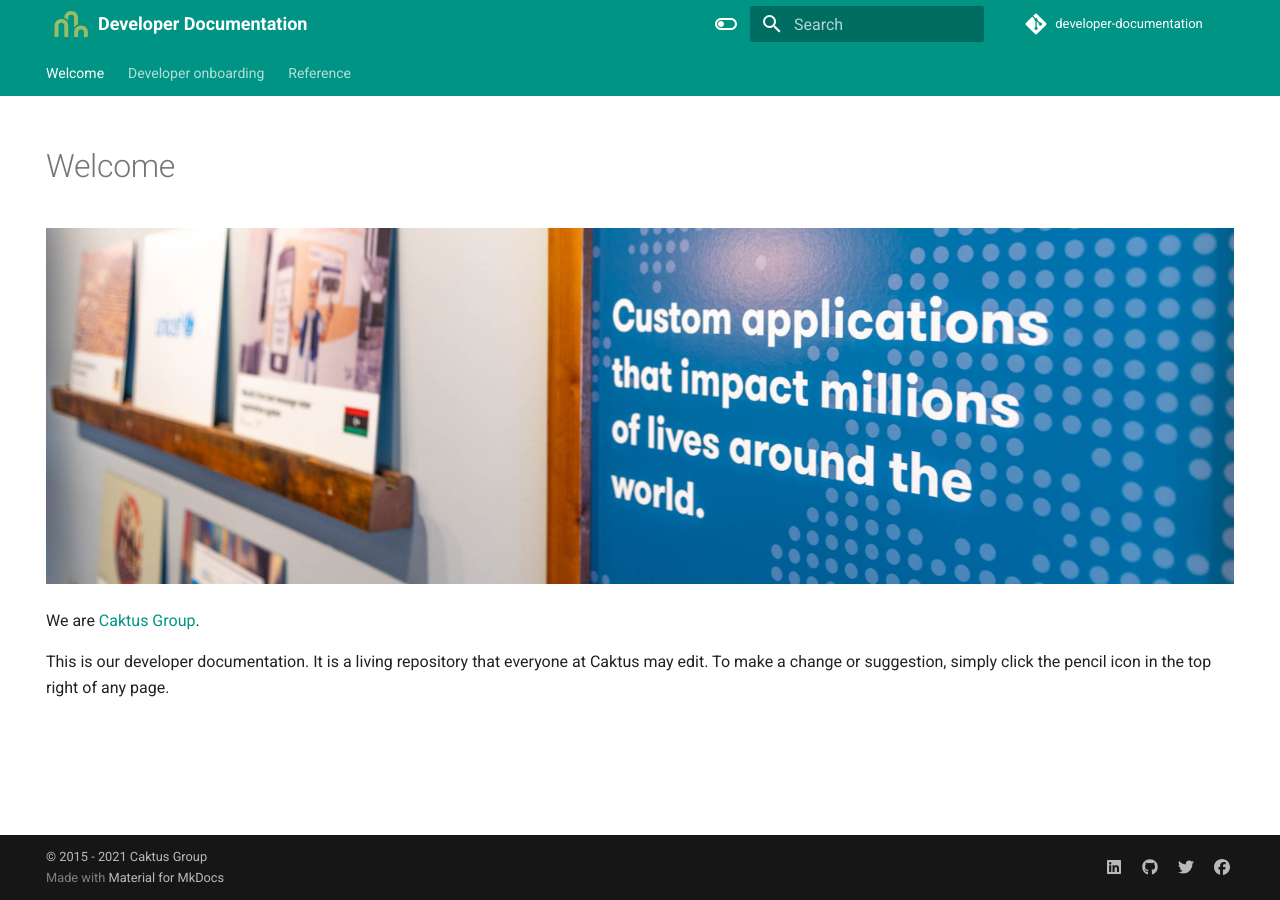
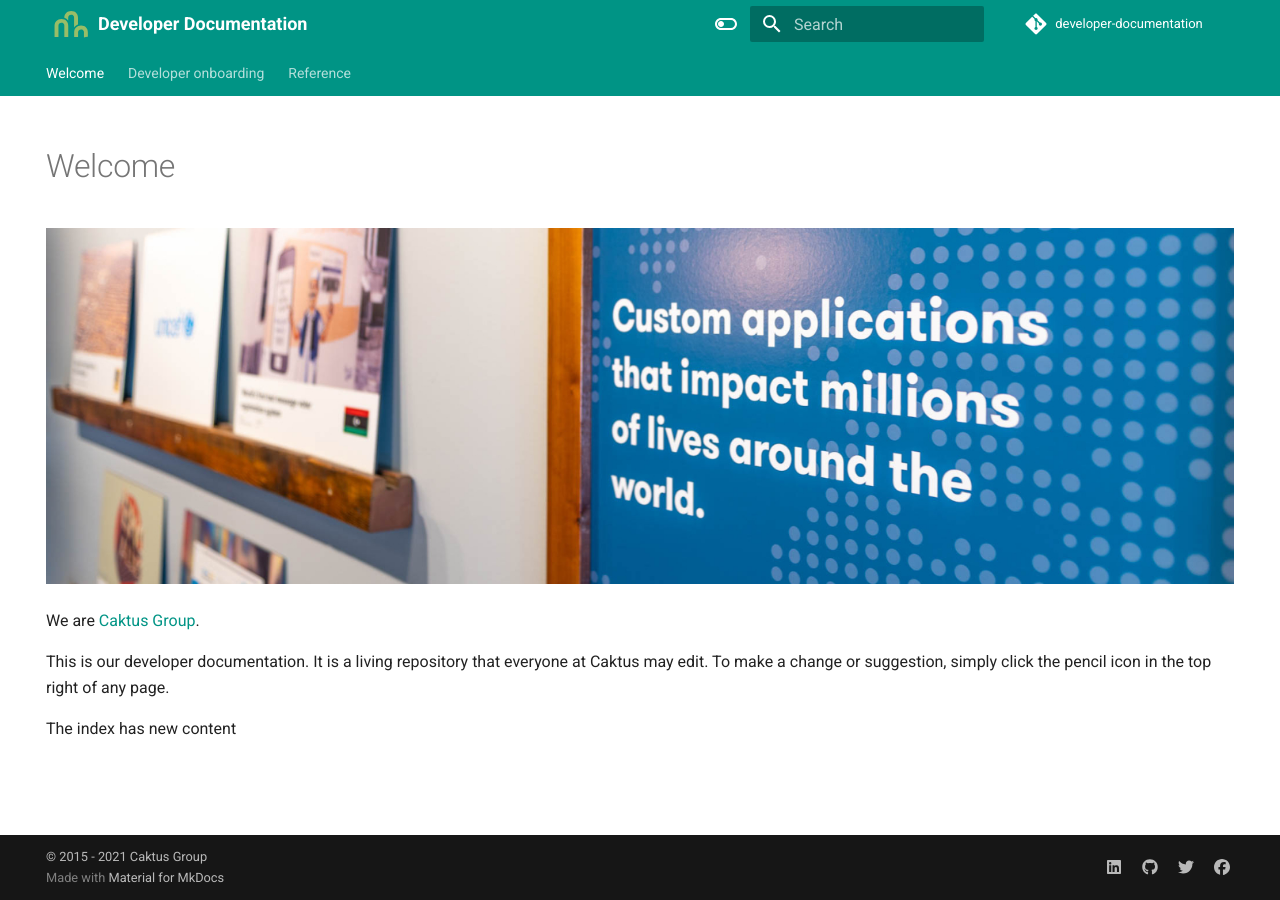
Before and after one commit to caktus/guidebook, an MkDocs documentation site: the page built from docs/index.md, in a window 1280 px wide. Built offline with MkDocs 1.6.1 and Material for MkDocs 9.7.7, drawn with Linux system fonts in a browser that asks for light colours; comment, search, counter and statistics services are not loaded.

Commit message:
Delete me

```diff
--- a/docs/index.md
+++ b/docs/index.md
@@ -13,3 +13,5 @@
 This is our developer documentation. It is a living repository that everyone at
 Caktus may edit. To make a change or suggestion, simply click the pencil icon in
 the top right of any page.
+
+The index has new content
```
